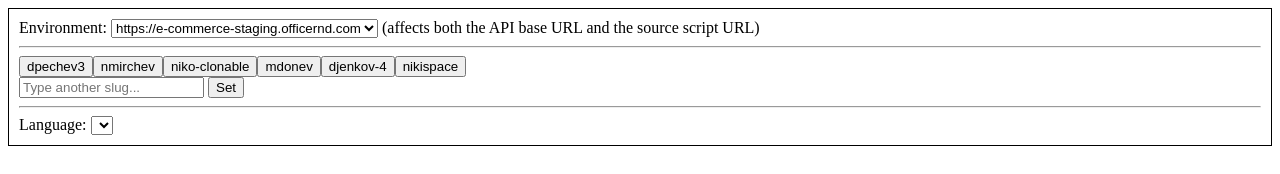
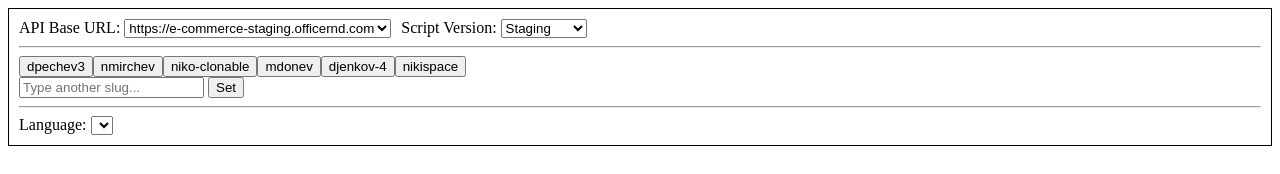
Before and after one commit to dimitar-pechev/growth-hub-webc, a website: page index.html in a window 1280 px wide. Drawn offline with Linux system fonts and the light colour scheme; no server answers.

Commit message:
chore: separate script version from base api config

```diff
--- a/index.html
+++ b/index.html
@@ -8,10 +8,18 @@
   <body>
     <!-- control panel -->
     <div style="margin-bottom: 10px; border: 1px solid black; padding: 10px">
-      <!-- populated via script below -->
-      <label for="environment-selector">Environment: </label>
-      <select id="environment-selector"></select>
-      (affects both the API base URL and the source script URL)
+      <div style="display: flex; gap: 10px">
+        <div>
+          <!-- populated via script below -->
+          <label for="base-url-selector">API Base URL: </label>
+          <select id="base-url-selector"></select>
+        </div>
+        <div>
+          <!-- populated via script below -->
+          <label for="build-version-source-selector">Script Version: </label>
+          <select id="build-version-source-selector"></select>
+        </div>
+      </div>
       <hr />
 
       <!-- populated via script below -->
@@ -36,31 +44,64 @@
     <!-- control panel scripts -->
     <script>
       // populate environment selector with options for the different environments
-      const environmentSelector = document.getElementById(
-        "environment-selector",
-      );
-      const environments = [
+      const baseUrlSelector = document.getElementById("base-url-selector");
+      const baseUrls = [
         "https://e-commerce-staging.officernd.com",
         "https://e-commerce.officernd.com",
       ];
-      environments.forEach((environment) => {
+      baseUrls.forEach((environment) => {
         const option = document.createElement("option");
         option.value = environment;
         option.textContent = environment;
-        environmentSelector.appendChild(option);
+        baseUrlSelector.appendChild(option);
       });
-      const DEFAULT_ENVIRONMENT = "https://e-commerce-staging.officernd.com";
-      environmentSelector.value =
-        localStorage.getItem("environment") || DEFAULT_ENVIRONMENT;
+      const DEFAULT_BASE_URL = "https://e-commerce-staging.officernd.com";
+      baseUrlSelector.value =
+        localStorage.getItem("base-url") || DEFAULT_BASE_URL;
 
       // sets the app API url
-      const selectedEnvironment =
-        localStorage.getItem("environment") || DEFAULT_ENVIRONMENT;
-      window.__API_BASE_URL__ = selectedEnvironment;
-      console.log("🔧 API Base URL configured:", selectedEnvironment);
+      const selectedBaseUrl =
+        localStorage.getItem("base-url") || DEFAULT_BASE_URL;
+      window.__API_BASE_URL__ = selectedBaseUrl;
+      console.log("🔧 API Base URL configured:", selectedBaseUrl);
 
-      environmentSelector.addEventListener("change", (event) => {
-        localStorage.setItem("environment", event.target.value);
+      baseUrlSelector.addEventListener("change", (event) => {
+        localStorage.setItem("base-url", event.target.value);
+        window.location.hash = "";
+        window.location.reload();
+      });
+
+      const buildVersionSources = [
+        {
+          value: "https://e-commerce-staging.officernd.com/webc",
+          label: "Staging",
+        },
+        {
+          value: "https://e-commerce.officernd.com/webc",
+          label: "Production",
+        },
+      ];
+      const buildVersionSourcesSelector = document.getElementById(
+        "build-version-source-selector",
+      );
+      buildVersionSources.forEach((buildVersionSource) => {
+        const option = document.createElement("option");
+        option.value = buildVersionSource.value;
+        option.textContent = buildVersionSource.label;
+        buildVersionSourcesSelector.appendChild(option);
+      });
+      const DEFAULT_BUILD_VERSION_SOURCE =
+        "https://e-commerce-staging.officernd.com/webc";
+      buildVersionSourcesSelector.value =
+        localStorage.getItem("build-version-source") ||
+        DEFAULT_BUILD_VERSION_SOURCE;
+
+      const sourceScript = document.createElement("script");
+      sourceScript.src = buildVersionSourcesSelector.value;
+      document.body.appendChild(sourceScript);
+
+      buildVersionSourcesSelector.addEventListener("change", (event) => {
+        localStorage.setItem("build-version-source", event.target.value);
         window.location.hash = "";
         window.location.reload();
       });
@@ -89,7 +130,7 @@
       };
 
       const orgSelector = document.getElementById("org-selector");
-      orgs[selectedEnvironment].forEach((org) => {
+      orgs[selectedBaseUrl].forEach((org) => {
         const button = document.createElement("button");
         button.textContent = org;
         orgSelector.appendChild(button);
@@ -125,20 +166,16 @@
       });
 
       const DEFAULT_SLUG =
-        selectedEnvironment === "https://e-commerce-staging.officernd.com"
+        selectedBaseUrl === "https://e-commerce-staging.officernd.com"
           ? "dpechev3"
           : "mindspace-us";
-
-      const sourceScript = document.createElement("script");
-      sourceScript.src = `${selectedEnvironment}/webc`;
-      document.body.appendChild(sourceScript);
 
       // fetch the actual available languages for the targeted org and populate the language selector with the available options
       const orgSlug = window.location.hash.split("/")[1] || DEFAULT_SLUG;
       document.querySelector("growth-hub")?.setAttribute("slug", orgSlug);
 
       const languages = fetch(
-        `${selectedEnvironment}/i/${orgSlug}/localization/translations`,
+        `${selectedBaseUrl}/i/${orgSlug}/localization/translations`,
       )
         .then((res) => res.json())
         .then((languages) => {
```
